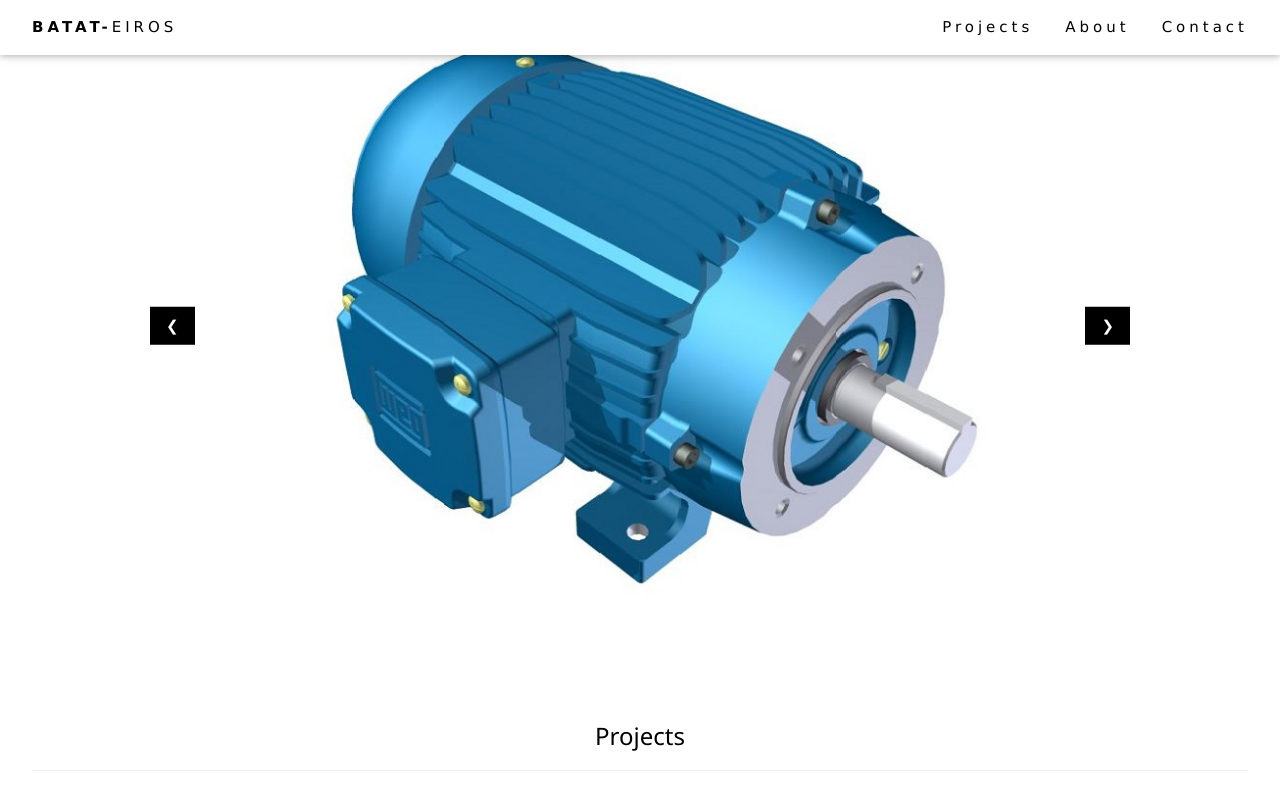
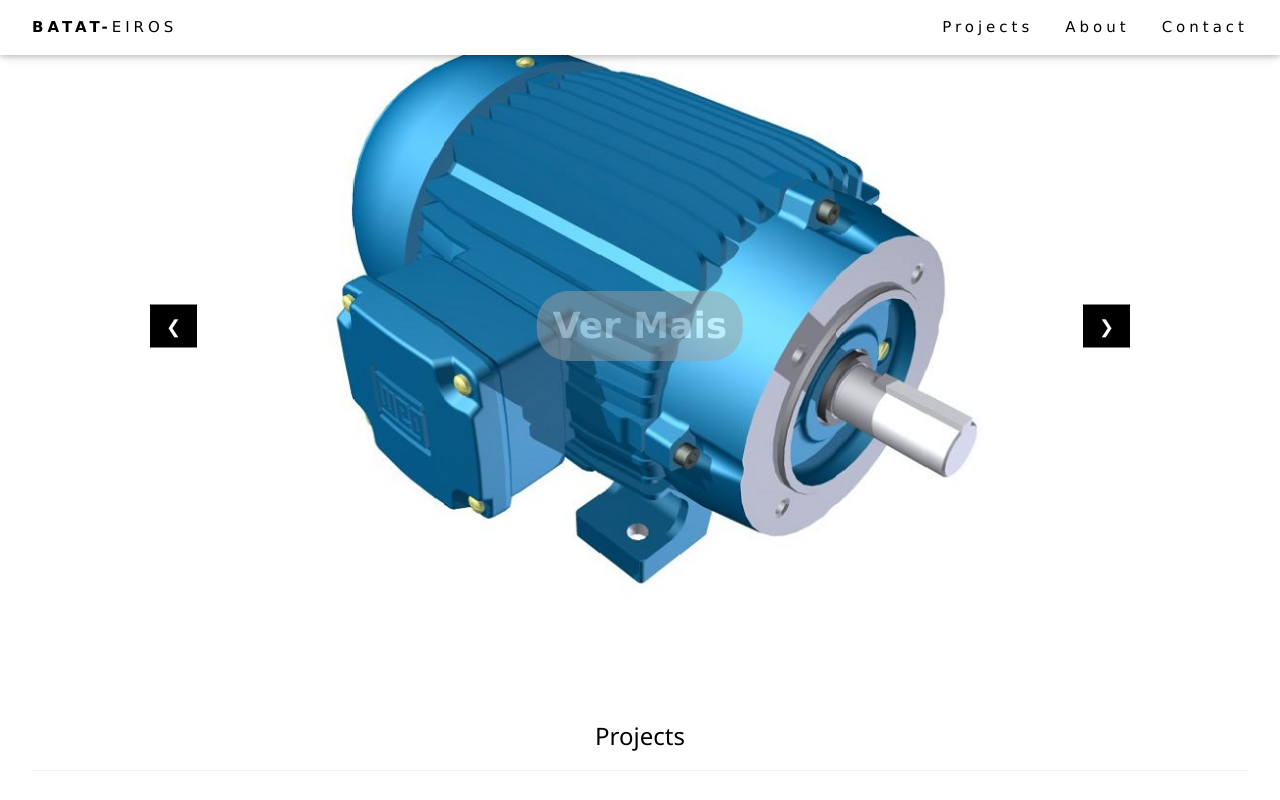
Before and after one commit to salmaofinlandes/Batat-eiros, a plain HTML site: page index.html in a window 1280 px wide. Shown: the top 800 px of the page. Drawn offline with Linux system fonts and the light colour scheme.

Commit message:
opacity and grayscale added

```diff
--- a/index.html
+++ b/index.html
@@ -24,14 +24,14 @@
   </div>
 
   <!-- SLIDESHOW -->
-  <div class="w3-content w3-display-container">
+  <div id="home"class="w3-content w3-display-container">
     <img class="mySlides" src="img/motor_eletrico.jpg" style="width:100%">
     <img class="mySlides" src="img/motor_combustao.jpg" style="width:100%">
     <img class="mySlides" src="img/motor_hidrogenio.png" style="width:100%">
 
-    <button class="w3-button w3-black w3-display-left" onclick="plusDivs(-1)">&#10094;</button>
-    <button class="w3-button w3-black w3-display-right" onclick="plusDivs(1)">&#10095;</button>
-    <button class="w3-button w3-display-bottommiddle w3-text-white"><b>Ver Mais</b></button>
+    <button class="w3-button w3-black w3-display-left w3-large" onclick="plusDivs(-1)">&#10094;</button>
+    <button class="w3-button w3-black w3-display-right w3-large" onclick="plusDivs(1)">&#10095;</button>
+    <button id="button" class="w3-button w3-display-middle w3-grey w3-text-white w3-round-xxlarge w3-xxlarge" style="opacity:50%" onmouseover="mouseOver()" onmouseout="mouseOut()"><b>Ver Mais</b></button>
   </div>
 
 <!-- START CONTENT -->
```
